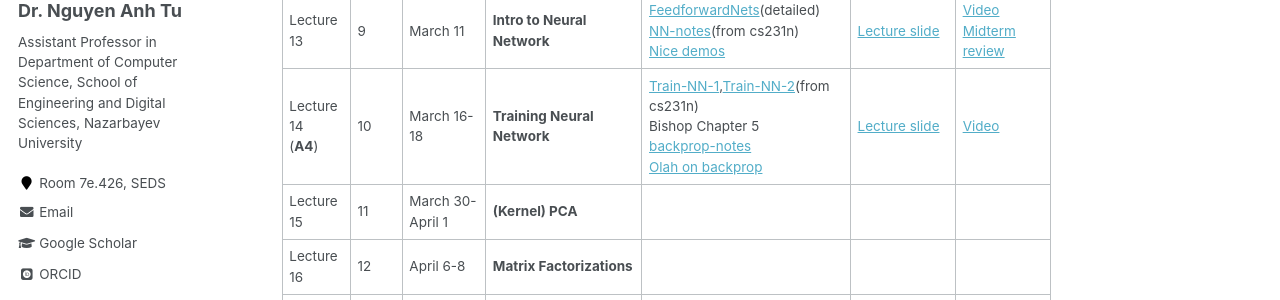
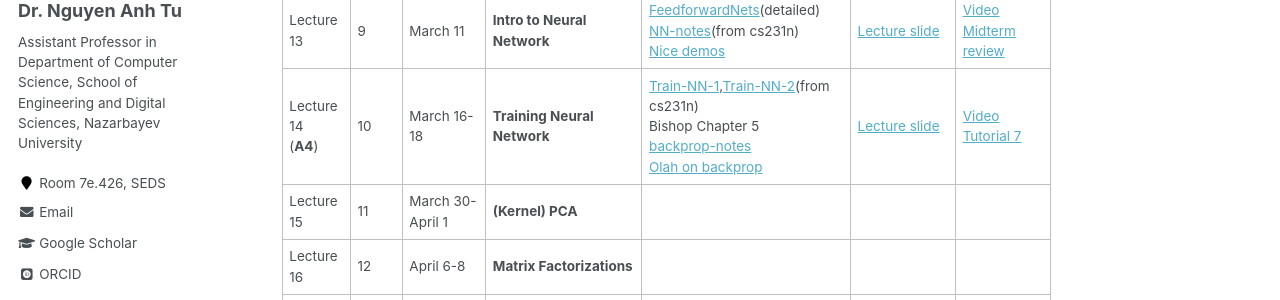
Before and after one commit to tunguyen87/seds-ml, a Jekyll site: the page built from _pages/Lecture.md, in a window 1280 px wide and 900 px high, scrolled down 1306 px. Shown: the part 273-573 px from the top of the window. Built offline with Jekyll 4.4.1, drawn with Linux system fonts in a browser that asks for light colours; some web fonts are replaced.

Commit message:
Update Lecture.md

```diff
--- a/_pages/Lecture.md
+++ b/_pages/Lecture.md
@@ -33,7 +33,7 @@ Last day of classes: April 23
 | No Lecture   |   8   |March 2-4    | **Midterm**                      |  [ML cheatsheet](https://stanford.edu/~shervine/teaching/cs-229/cheatsheet-machine-learning-tips-and-tricks)                  |          |              |
 | Lecture 12   |   9   |March 9    |     **Kernels**      |   Bishop Chapter 6.1-2 <br> MLAPP: chap 14 <br> [Kernel_example](https://drive.google.com/file/d/1yAp-JK0rBR60ZxnwjAPQ_oPyb2ozwPhs/view?usp=sharing) <br>[Kernel-paper](https://drive.google.com/file/d/1QL2UANVPWZwBxrUolwEhJBeQs37BP0W5/view?usp=sharing) <br>[Kernel-book](https://drive.google.com/file/d/14K-2sYYx4K958dicNLXIa9SyF-2aUh_u/view?usp=sharing)        |  [Lecture slide](https://drive.google.com/file/d/1Rcyaecdv3GFeorqZJDVV0z9iaSDl-b4H/view?usp=sharing)   |  [Video](https://youtu.be/Am6J7Dv0KsE)     |
 | Lecture 13   |   9   |March 11    |   **Intro to Neural Network**  | [FeedforwardNets](https://www.deeplearningbook.org/contents/mlp.html)(detailed) <br> [NN-notes](https://cs231n.github.io/neural-networks-1/)(from cs231n) <br>[Nice demos](https://cs.stanford.edu/people/karpathy/convnetjs/) | [Lecture slide](https://drive.google.com/file/d/1cHpfMliMAFmKarGZOmyHHMKhzXNLEU8v/view?usp=sharing)   |  [Video](https://youtu.be/7T6P88BIc6U)  <br>[Midterm review](https://drive.google.com/file/d/1-F3ohVZD9ABahVmm5wDbkrLn785IuGmN/view?usp=sharing)   |
-| Lecture 14<br>(**A4**)   |   10  |March 16-18    |  **Training Neural Network**      | [Train-NN-1](https://cs231n.github.io/neural-networks-2/),[Train-NN-2](https://cs231n.github.io/neural-networks-3/)(from cs231n) <br>  Bishop Chapter 5 <br>[backprop-notes](https://cs231n.github.io/optimization-2/) <br>[Olah on backprop](http://colah.github.io/posts/2015-08-Backprop/)    |  [Lecture slide](https://drive.google.com/file/d/1Yc4xBIXPqSPFn4yRYigyYgGPEKIjR2tA/view?usp=sharing)   |  [Video](https://youtu.be/1aU3eobzuq4)    |
+| Lecture 14<br>(**A4**)   |   10  |March 16-18    |  **Training Neural Network**      | [Train-NN-1](https://cs231n.github.io/neural-networks-2/),[Train-NN-2](https://cs231n.github.io/neural-networks-3/)(from cs231n) <br>  Bishop Chapter 5 <br>[backprop-notes](https://cs231n.github.io/optimization-2/) <br>[Olah on backprop](http://colah.github.io/posts/2015-08-Backprop/)    |  [Lecture slide](https://drive.google.com/file/d/1Yc4xBIXPqSPFn4yRYigyYgGPEKIjR2tA/view?usp=sharing)   |  [Video](https://youtu.be/1aU3eobzuq4) <br>[Tutorial 7](https://drive.google.com/file/d/1AI0zv-MjtumkM4ZrKnF8W0wvmjMU0yj0/view?usp=sharing)   |
 | Lecture 15   |   11  |March 30-April 1  |    **(Kernel) PCA**                  |                    |          |              |
 | Lecture 16   |   12   |April 6-8    |   **Matrix Factorizations**                    |                    |          |              |
 | Lecture 17<br>(**A5**)   |   13   |April 13-15  |   **Clustering**                    |                    |          |              |
```
